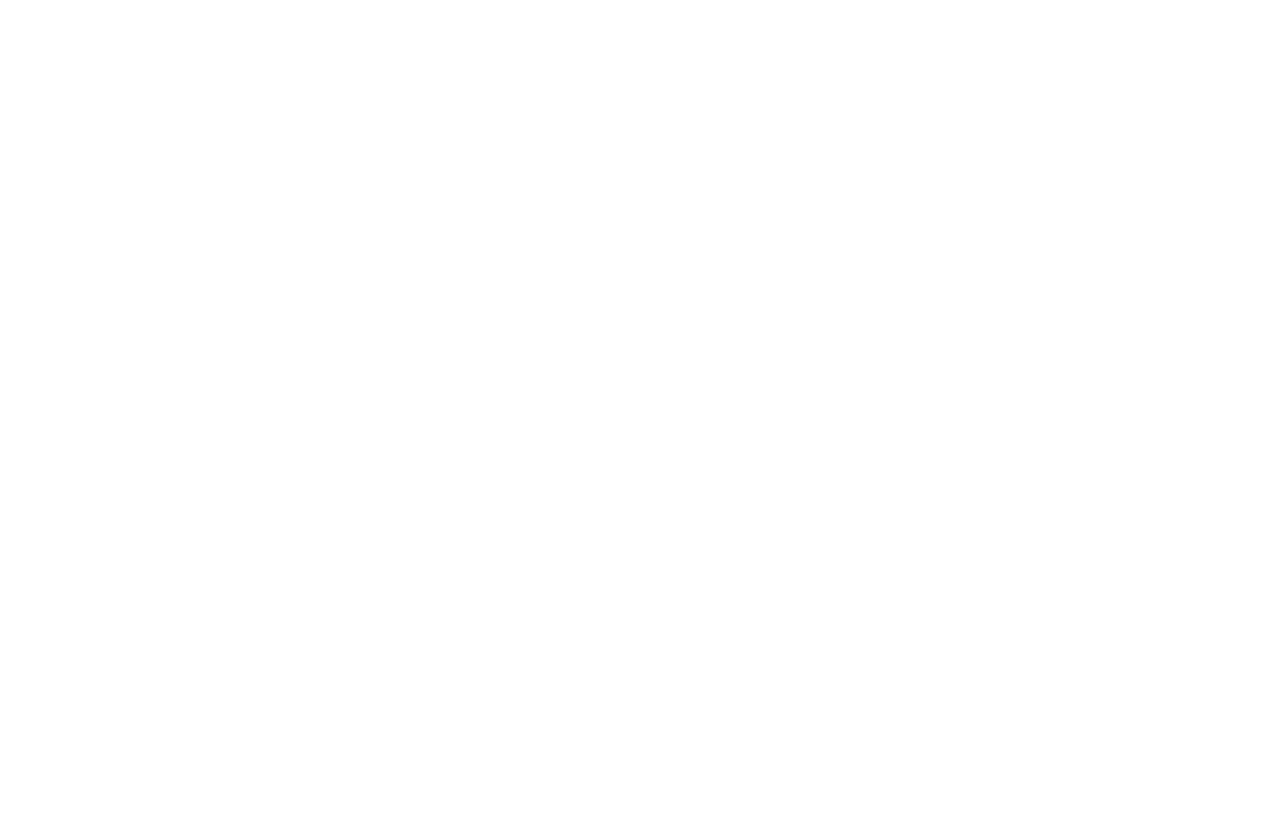
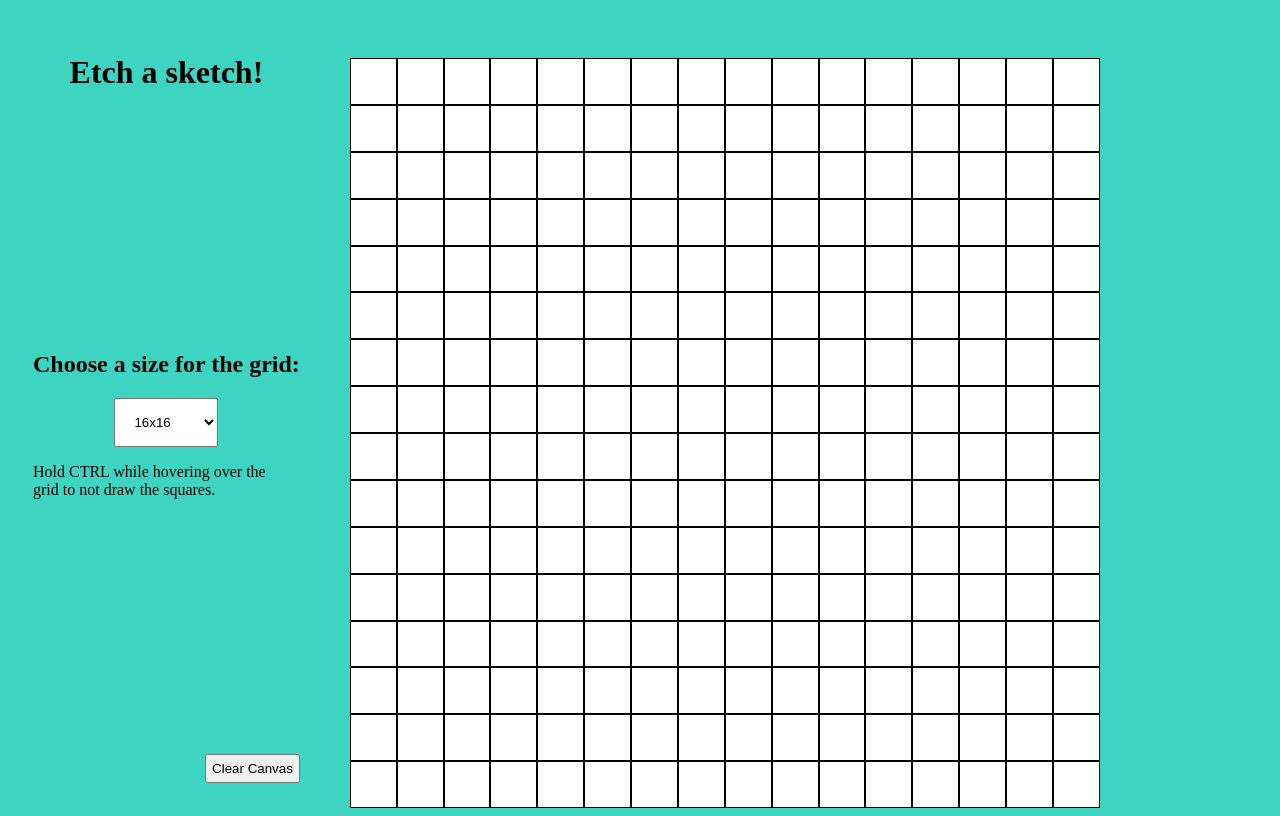
Before and after one commit to gabrihdezz/etch-a-sketch, a plain HTML site: page index.html in a window 1280 px wide. Drawn offline with Linux system fonts and the light colour scheme.

Commit message:
Completed project. User can choose the grid size, paint the canvas in red and clear it

```diff
--- a/index.html
+++ b/index.html
@@ -4,9 +4,24 @@
     <meta charset="UTF-8">
     <meta name="viewport" content="width=device-width, initial-scale=1.0">
     <link rel="stylesheet" href="styles.css">
-    <title>Document</title>
+    <title>Etch a sketch</title>
 </head>
 <body>
+    <div class="side-container">
+        <h1>Etch a sketch!</h1>
+        <div>
+            <h2>Choose a size for the grid:</h2>
+            <select>
+                <option value="16">16x16</option>
+                <option value="32">32x32</option>
+                <option value="64">64x64</option>
+                <option value="100">100x100</option>
+            </select>
+            <p>Hold CTRL while hovering over the <br> grid to not draw the squares.</p>
+        </div>
+
+        <button class="reset-button">Clear Canvas</button>
+    </div>
 
     <div class="grid-container"></div>
 
--- a/javascript.js
+++ b/javascript.js
@@ -0,0 +1,54 @@
+const gridContainer = document.querySelector(".grid-container");
+const selectDrop = document.querySelector("select");
+const resetButton = document.querySelector(".reset-button");
+
+// let sizeBlock = (750-16*2)/16;
+let gridSize = 16;
+let blockSize = 750/gridSize + "px";
+
+selectDrop.addEventListener("change", (event) => {
+    gridSize = event.target.value;
+    blockSize = 750/gridSize + "px";
+    removeGrid();
+    drawGrid();
+});
+
+resetButton.addEventListener("click", (event) => {
+    gridContainer.childNodes.forEach(row => {
+        row.childNodes.forEach(element => {
+            element.style.background = "white";
+        });
+
+    });
+});
+
+function removeGrid() {
+    while (gridContainer.firstChild) {
+        gridContainer.removeChild(gridContainer.firstChild);
+    }
+}
+
+function drawGrid() {
+    for (let i = 0; i < gridSize; i++) {
+        const row = document.createElement("div");
+        row.setAttribute("class", "row");
+        for (let j = 0; j < gridSize; j++) {
+            const divElement = document.createElement("div");
+            divElement.setAttribute("class", "div-element");
+            divElement.style.width = blockSize;
+            divElement.style.height = blockSize;
+
+            divElement.addEventListener("mouseenter", (event) => {
+                if (!event.ctrlKey) {
+                    divElement.style.background = "red";
+                }
+            });
+
+            // divElement.setAttribute("style", "width: calc(718px/16); height: calc(718px/16);");
+            row.appendChild(divElement);
+        }
+        gridContainer.appendChild(row);
+    }
+}
+
+drawGrid();
--- a/styles.css
+++ b/styles.css
@@ -0,0 +1,49 @@
+* {
+    box-sizing: border-box;
+}
+
+body {
+    display: flex;
+    gap: 25px;
+    background: #3dd4c2;
+}
+
+.side-container {
+    display: flex;
+    flex-direction: column;
+    justify-content: center;
+    padding: 25px;
+}
+
+h1 {
+    margin-bottom: auto;
+    align-self: center;
+}
+
+.side-container > div {
+    display: flex;
+    flex-direction: column;
+    margin-bottom: auto;
+}
+
+select {
+    padding: 15px;
+    margin: auto;
+}
+
+.reset-button {
+    align-self: flex-end;
+    padding: 5px;
+}
+
+.grid-container {
+    display: flex;
+    width: 750px;
+    height: 750px;
+    margin-top: 50px;
+    background-color: white;
+}
+
+.div-element {
+    border: 1px solid black;
+}
```
